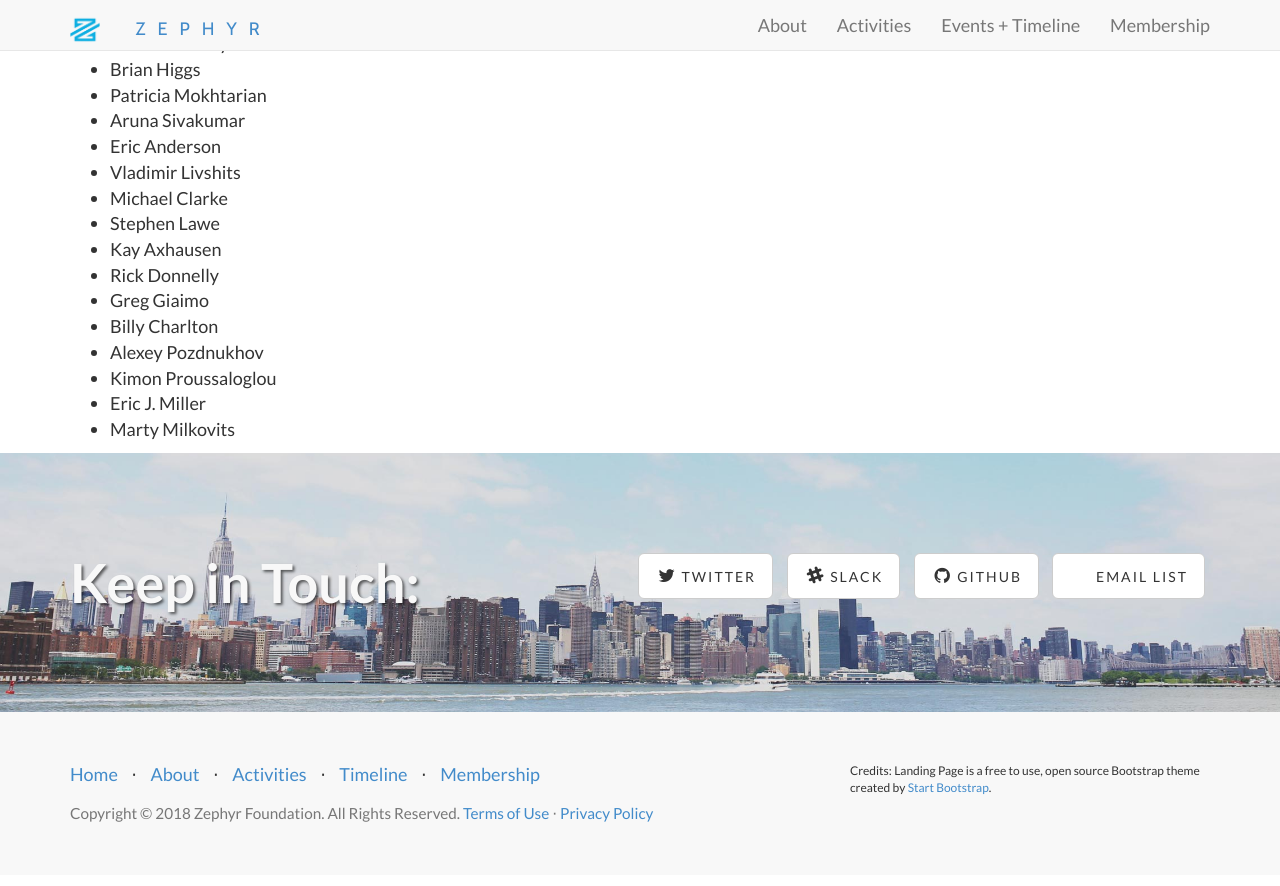
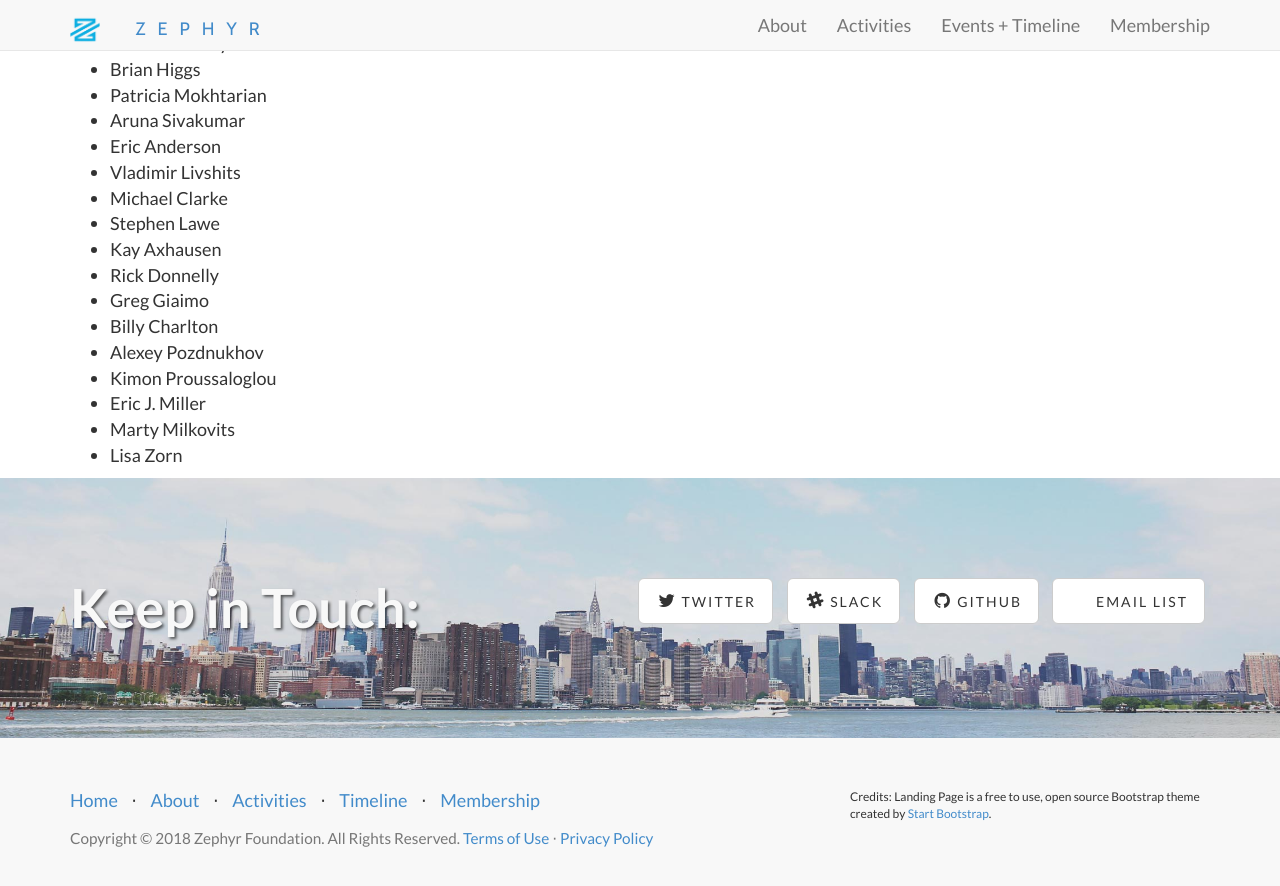
Before and after one commit to ZephyrTransport/zephyr-website, a Jekyll site: the page built from members.md, in a window 1280 px wide and 900 px high, scrolled down 1103 px. Shown: the top 886 px of the window. Built offline with Jekyll 4.4.1, drawn with Linux system fonts in a browser that asks for light colours.

Commit message:
Add member

```diff
--- a/members.md
+++ b/members.md
@@ -57,3 +57,4 @@ Member’s are at the heart of the Zephyr Foundation’s organizational structur
  * Kimon Proussaloglou
  * Eric J. Miller
  * Marty Milkovits
+ * Lisa Zorn
```
